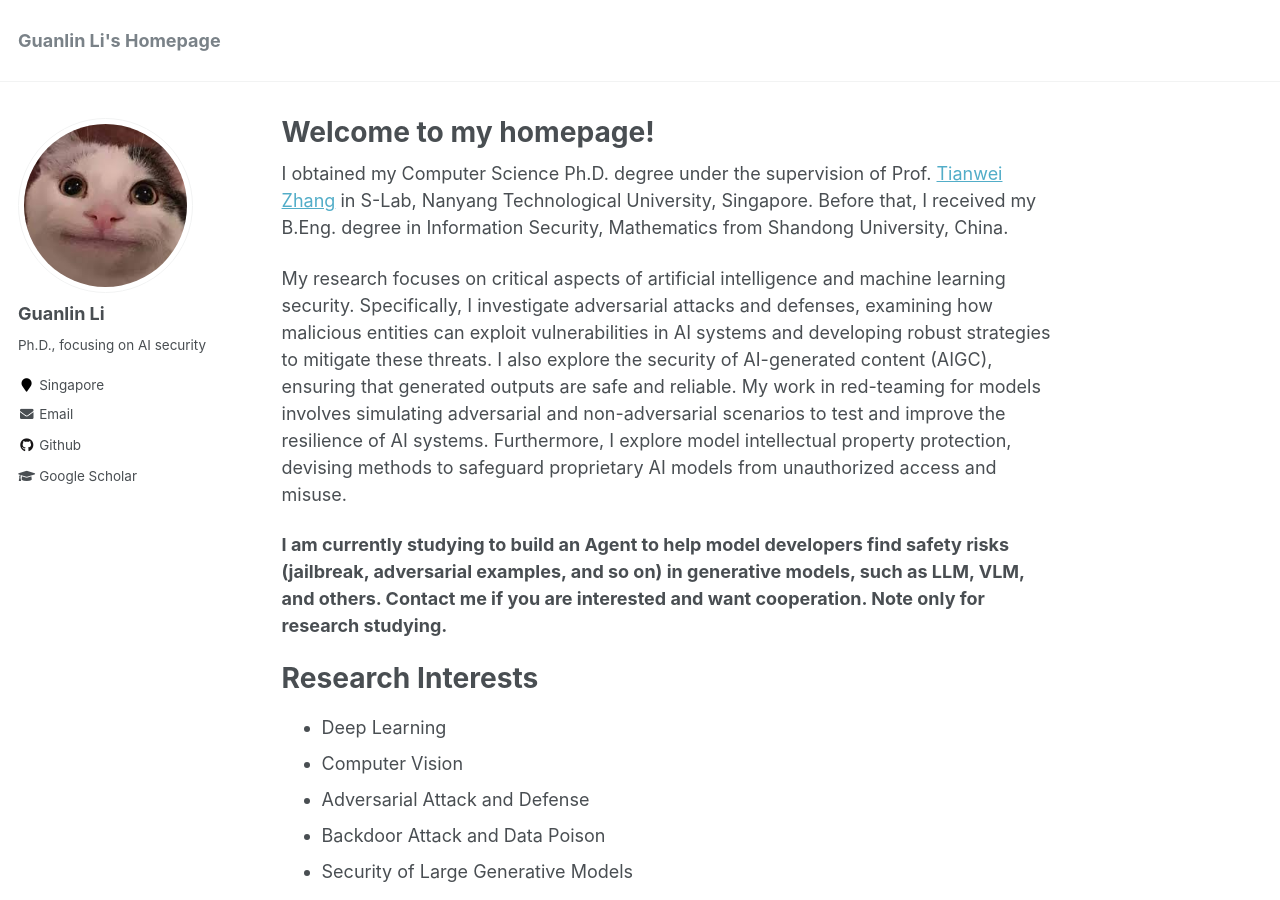
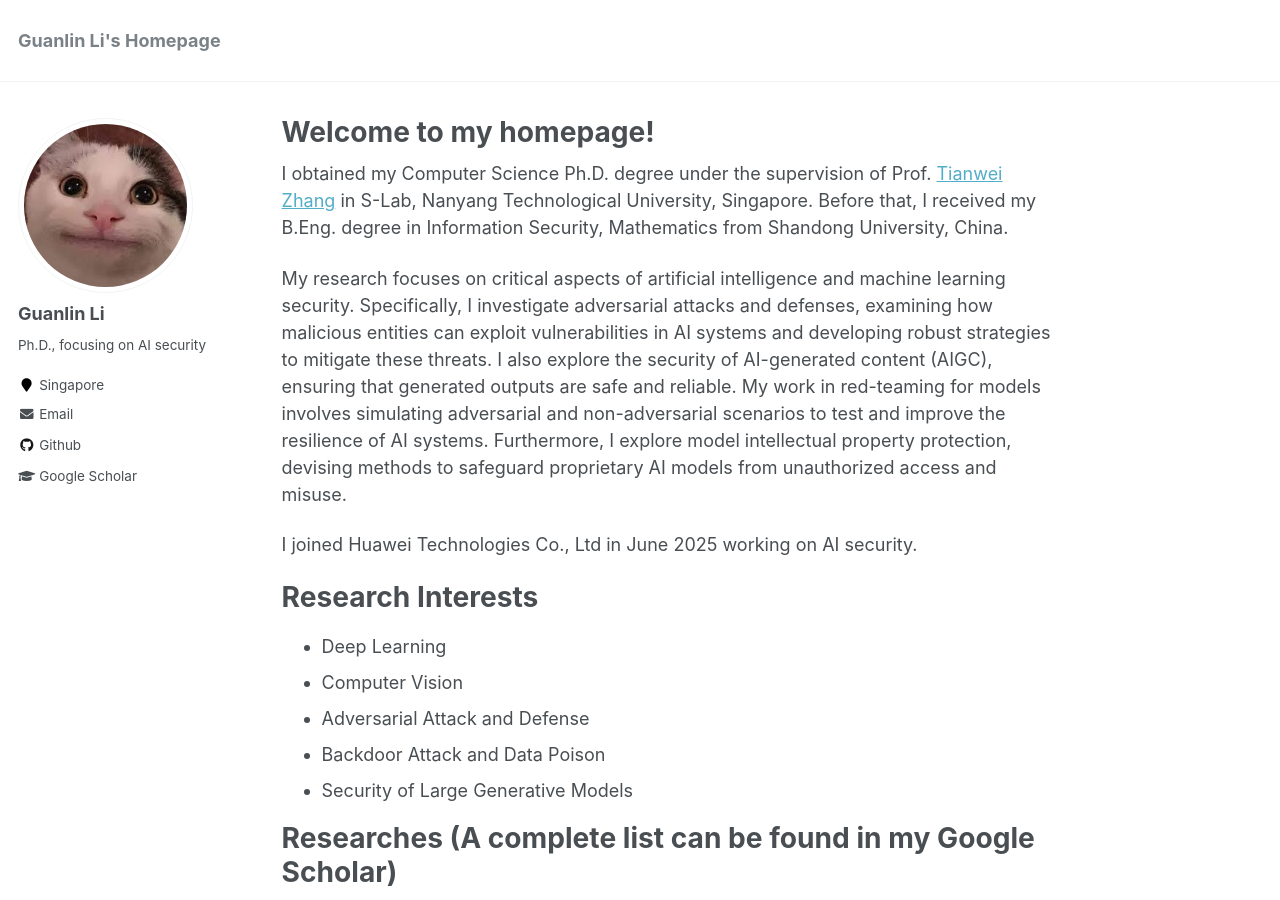
Before and after one commit to GuanlinLee/guanlinlee.github.io, a Jekyll site: the page built from _pages/about.md, in a window 1280 px wide and 900 px high. Built offline with Jekyll 4.4.1, drawn with Linux system fonts in a browser that asks for light colours.

Commit message:
Update about.md

```diff
--- a/_pages/about.md
+++ b/_pages/about.md
@@ -12,7 +12,7 @@ I obtained my Computer Science Ph.D. degree under the supervision of Prof. [Tian
 
 My research focuses on critical aspects of artificial intelligence and machine learning security. Specifically, I investigate adversarial attacks and defenses, examining how malicious entities can exploit vulnerabilities in AI systems and developing robust strategies to mitigate these threats. I also explore the security of AI-generated content (AIGC), ensuring that generated outputs are safe and reliable. My work in red-teaming for models involves simulating adversarial and non-adversarial scenarios to test and improve the resilience of AI systems. Furthermore, I explore model intellectual property protection, devising methods to safeguard proprietary AI models from unauthorized access and misuse.
 
-**I am currently studying to build an Agent to help model developers find safety risks (jailbreak, adversarial examples, and so on) in generative models, such as LLM, VLM, and others. Contact me if you are interested and want cooperation. Note only for research studying.**
+I joined Huawei Technologies Co., Ltd in June 2025 working on AI security.
 
 
 Research Interests
```
